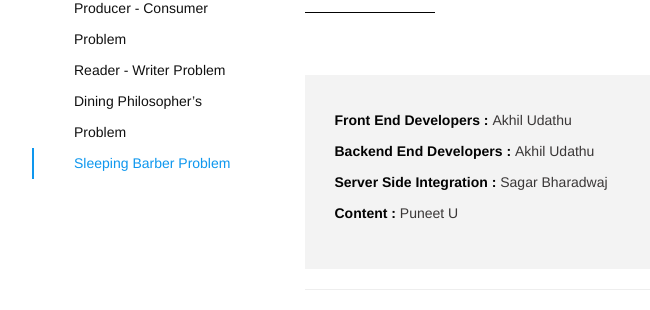
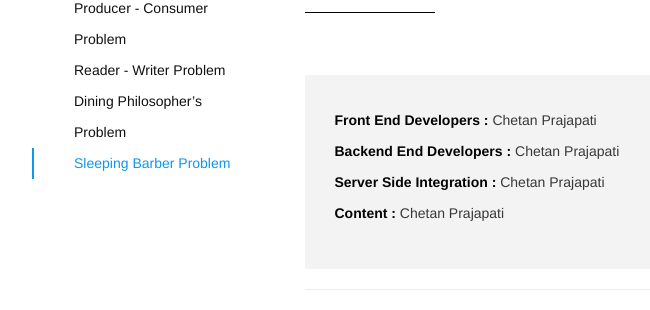
Before and after one commit to chprajap/os, a Django app: page /wiki/semaphore/ in a window 1280 px wide. Shown: the part 356-666 px from the top of the page, without its empty margins (58-708 px from the left). Run offline with Django 3.2, Linux system fonts and the light colour scheme; some libraries are stand-ins or nearby versions.

Commit message:
updated project

```diff
--- a/ossim/wikipages/templates/wikipages/Semaphore.html
+++ b/ossim/wikipages/templates/wikipages/Semaphore.html
@@ -93,10 +93,10 @@
                                         <div class="intro1">
                                             <ul>
                                                 <!-- <li><strong>Demo Page : </strong><a href="http://themeforest.net/user/surjithctly" target="_blank">Click Here</a></li> -->
-                                                <li><strong>Front End Developers : </strong>Akhil Udathu</li>
-                                                <li><strong>Backend End Developers : </strong>Akhil Udathu</li>
-                                                <li><strong>Server Side Integration : </strong>Sagar Bharadwaj</li>
-                                                <li><strong>Content : </strong>Puneet U</li>
+                                                <li><strong>Front End Developers : </strong>Chetan Prajapati</li>
+                                                <li><strong>Backend End Developers : </strong>Chetan Prajapati</li>
+                                                <li><strong>Server Side Integration : </strong>Chetan Prajapati</li>
+                                                <li><strong>Content : </strong>Chetan Prajapati</li>
                                             </ul>
                                         </div>
 
```
